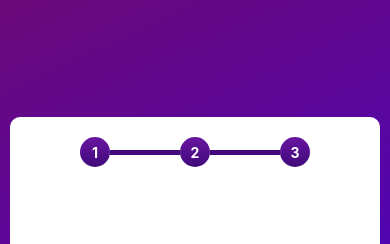
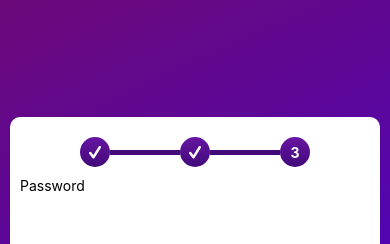
Before and after one commit to Lucasm4sco/form-multistep-react-native, a React Native app: screen / in a window 390 px wide. Shown: the top 244 px of the page. Built offline with nearby package versions, Linux system fonts and the light colour scheme.

Commit message:
criando lógica de steps

```diff
--- /dev/null
+++ b/src/components/AdressData/AdressData.js
@@ -0,0 +1,11 @@
+import { View, Text } from "react-native"
+
+const AdressData = () => {
+  return (
+    <View>
+        <Text>Adress</Text>
+    </View>
+  )
+}
+
+export default AdressData;
--- a/src/components/Form/Form.js
+++ b/src/components/Form/Form.js
@@ -4,12 +4,21 @@ import styles from "./style"
 
 import Steps from "../Steps/Steps";
 import UserData from "../UserData/UserData";
+import AdressData from "../AdressData/AdressData";
+import PasswordData from "../PasswordData/PasswordData";
 import { useEffect } from "react";
 
-const steps = [ <UserData />, <UserData />, <UserData /> ]
+const steps = [ <UserData />, <AdressData />, <PasswordData /> ]
+
+const dataForm = {
+    name: '',
+    email: '',
+    adress_street: ''
+}
 
 const Form = () => {
-    const { isFirstStep, isLastStep, changeStep, currentStep } = UseSteps(steps);
+    const { isFirstStep, isLastStep, changeStep, currentStep, currentComponent } = UseSteps(steps);
+
     useEffect(() => {
         setTimeout(() => {
             changeStep(currentStep + 1)
@@ -22,6 +31,7 @@ const Form = () => {
                 isFirstStep={isFirstStep}
                 isLastStep={isLastStep}
             />
+            {currentComponent}
         </View>
     )
 }
--- /dev/null
+++ b/src/components/PasswordData/PasswordData.js
@@ -0,0 +1,11 @@
+import { View, Text } from "react-native"
+
+const PasswordData = () => {
+  return (
+    <View>
+        <Text>Password</Text>
+    </View>
+  )
+}
+
+export default PasswordData;
--- a/src/components/Steps/Steps.js
+++ b/src/components/Steps/Steps.js
@@ -1,5 +1,6 @@
 import { View, Text } from "react-native";
 import { LinearGradient } from 'expo-linear-gradient';
+import { Entypo } from '@expo/vector-icons';
 import styles from "./style";
 
 const ComponentStep = ({children, isCurrentStep}) => {
@@ -22,15 +23,25 @@ const Steps = ({isFirstStep, isLastStep}) => {
   return (
     <View style={styles.container_steps}>
           <ComponentStep isCurrentStep={true} >
+            {isFirstStep? (
               <Text style={styles.step_text_active}>
                 1
               </Text>
+            ) : (
+              <Entypo name="check" size={18} color="white" />
+            )}
+
           </ComponentStep>
           <View style={ !isFirstStep ? styles.line_step_active : styles.line_step}></View>
           <ComponentStep isCurrentStep={!isFirstStep} >
+            {isLastStep? (
+              <Entypo name="check" size={18} color="white" />
+            ) : (
               <Text style={ !isFirstStep ? styles.step_text_active : styles.step_text }>
                 2
               </Text>
+            )}
+
           </ComponentStep>
           <View style={ isLastStep ? styles.line_step_active : styles.line_step}></View>
           <ComponentStep isCurrentStep={isLastStep} >
--- a/src/components/UserData/UserData.js
+++ b/src/components/UserData/UserData.js
@@ -1,11 +1,14 @@
-import { View } from "react-native"
+import { View, Text, TextInput} from "react-native"
 
 const UserData = () => {
   return (
     <View>
-
+        <Text>Nome: </Text>
+        <TextInput
+          placeholder="Nome Completo"
+        />
     </View>
   )
 }
 
-export default UserData
+export default UserData;
```
Lines whose indentation alone changed are shown as unchanged.
